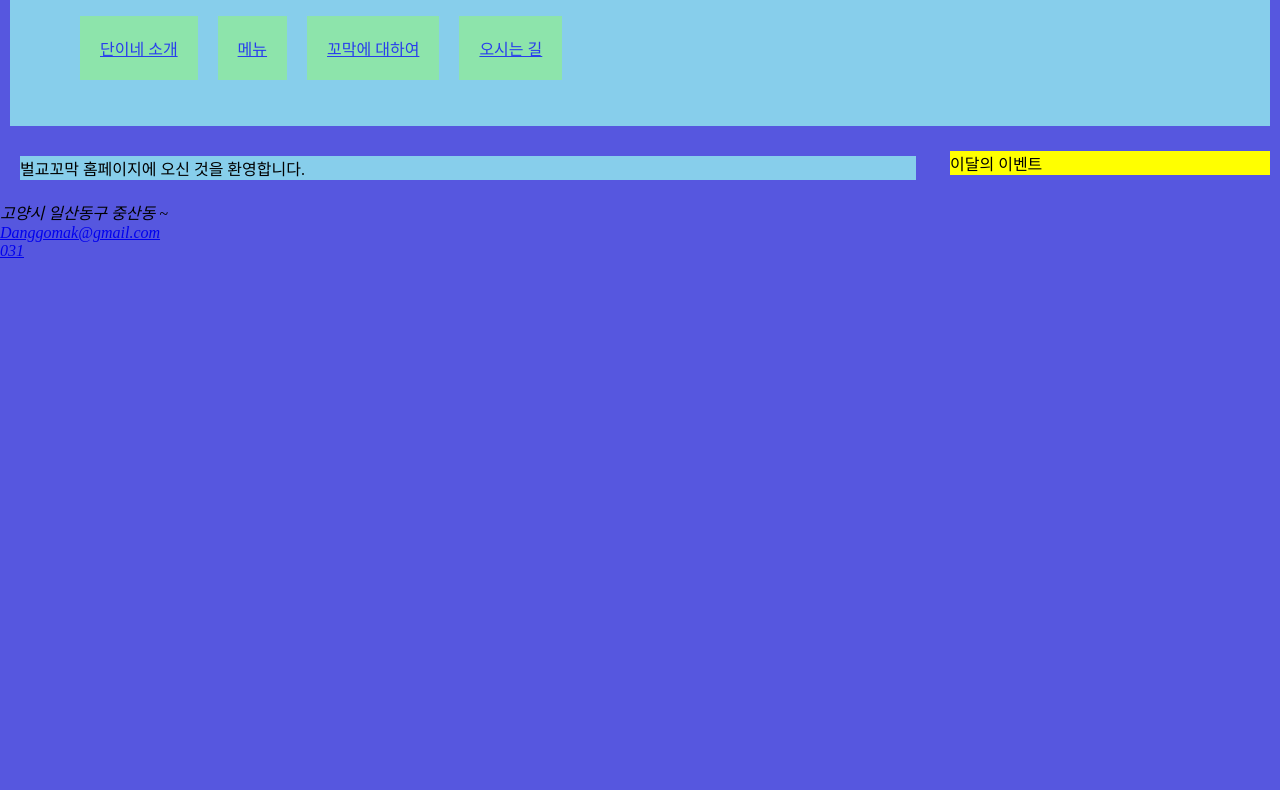
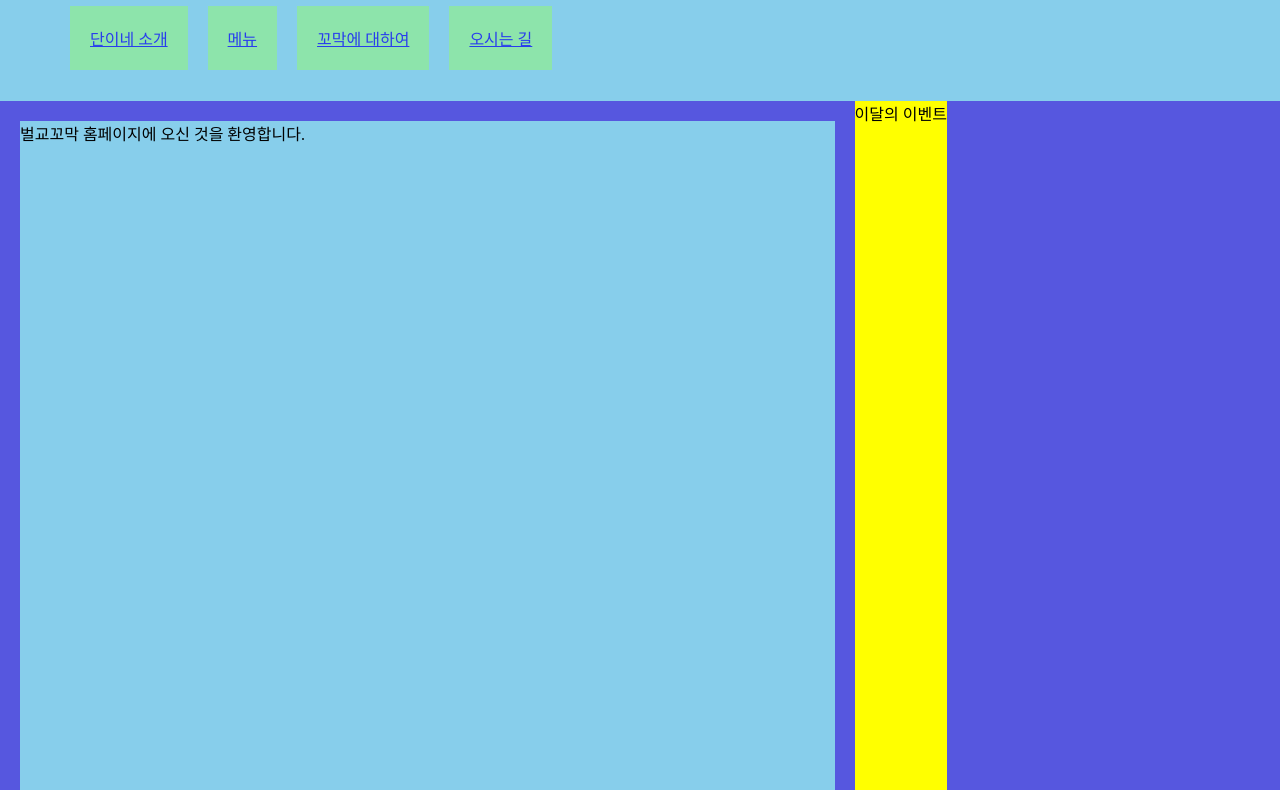
Before and after one commit to Attacking-third/Studying-Web, a plain HTML site: page index.html in a window 1280 px wide. Shown: the part 99-889 px from the top of the page. Drawn offline with Linux system fonts and the light colour scheme; files that its build step writes are made by us from their sources.

Commit message:
Update index.css

```diff
--- a/index.css
+++ b/index.css
@@ -4,10 +4,16 @@ body {
   padding: 0;
   background-color: #5657df;
 }
+.grid_container {
+  display: grid;
+  grid-template-rows: 200px 3300px 500px;
+  grid-template-columns: 10fr 1fr;
+}
 header{
   background: skyblue;
-  margin: 10px;
   padding: 20px;
+  grid-row: 1 / 2;
+  grid-column: 1 / 3;
 }
 header a {
   font-style: normal;
@@ -39,6 +45,8 @@ header nav ul li:hover{
 }
 main{
   display: flex;
+  grid-row: 2 / 3;
+  grid-column: 1 / 2;
   /* 요소들이 좌우로 배열됨 */
 }
 main section{
@@ -50,12 +58,11 @@ main section{
 }
 main .eventAlarm{
   background: yellow;
-  width: 25%;
   box-sizing: border-box;
-  position: fixed;
-  top: 250px;
-  right: 10px;
+  grid-row: 2 / 3;
+  grid-column: 2 / 3;
 }
-footer .company {
-  font-size:
+footer {
+  grid-row: 3 / 4;
+  grid-column: 1 / 3;
 }
```
